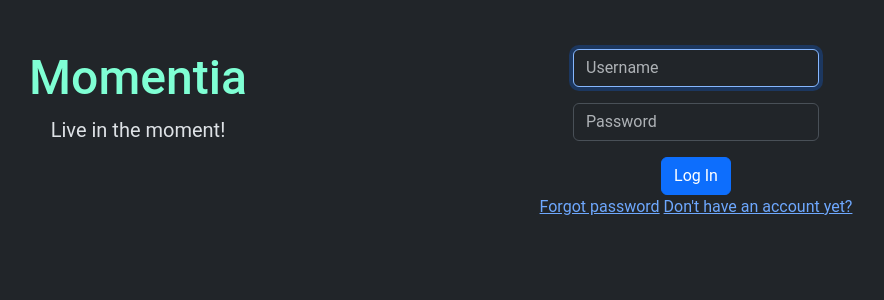
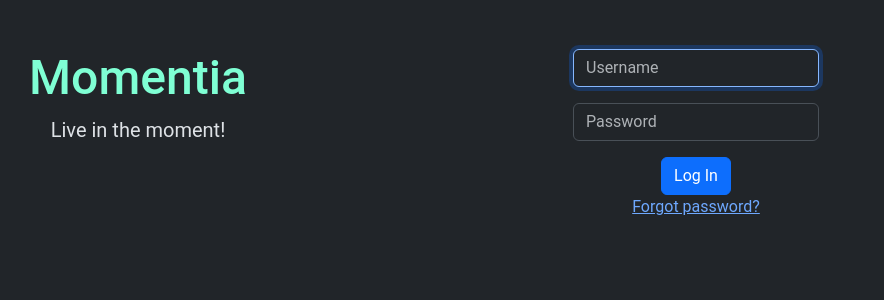
Before and after one commit to DenHafiz69/momentia, a Flask app: page /login in a window 1280 px wide. Shown: the part 135-435 px from the top of the page, without its empty margins (223-1107 px from the left). Run offline with Flask 3, Linux system fonts and the light colour scheme.

Commit message:
Remove link to register

```diff
--- a/templates/login.html
+++ b/templates/login.html
@@ -25,8 +25,7 @@
                     </div>
                     <button class="btn btn-primary" type="submit">Log In</button>
                 </form>
-                <a href="">Forgot password</a>
-                <a href="{{ url_for('register') }}">Don't have an account yet?</a>
+                <a href="">Forgot password?</a>
             </div>
         </div>
     </div>
```
